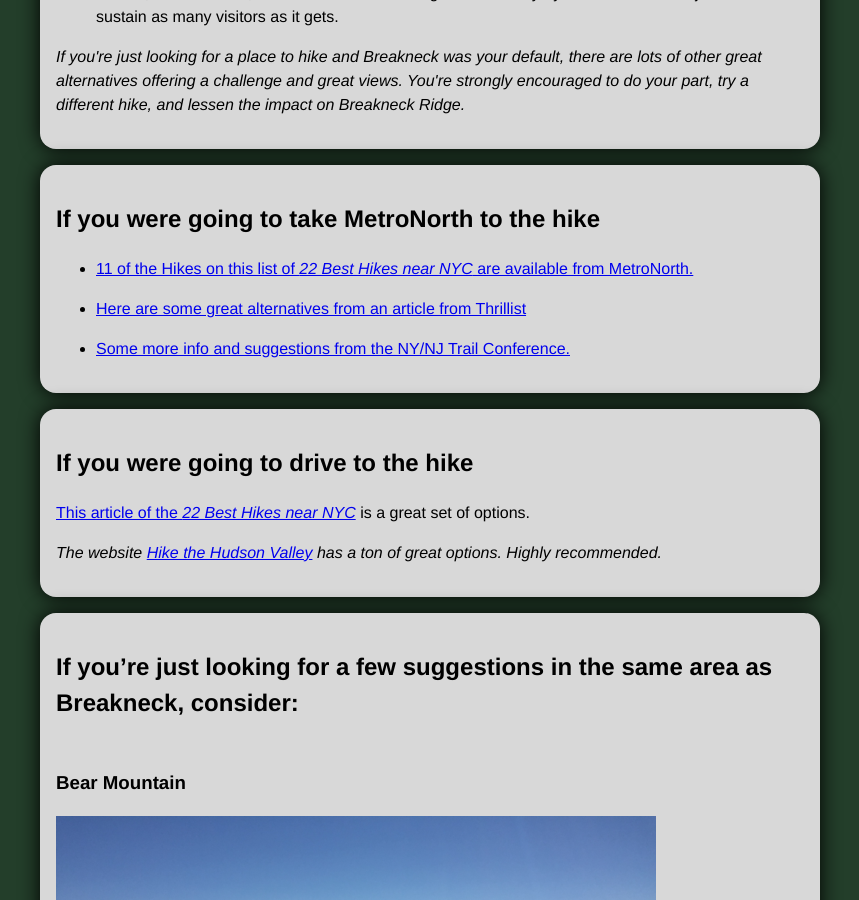
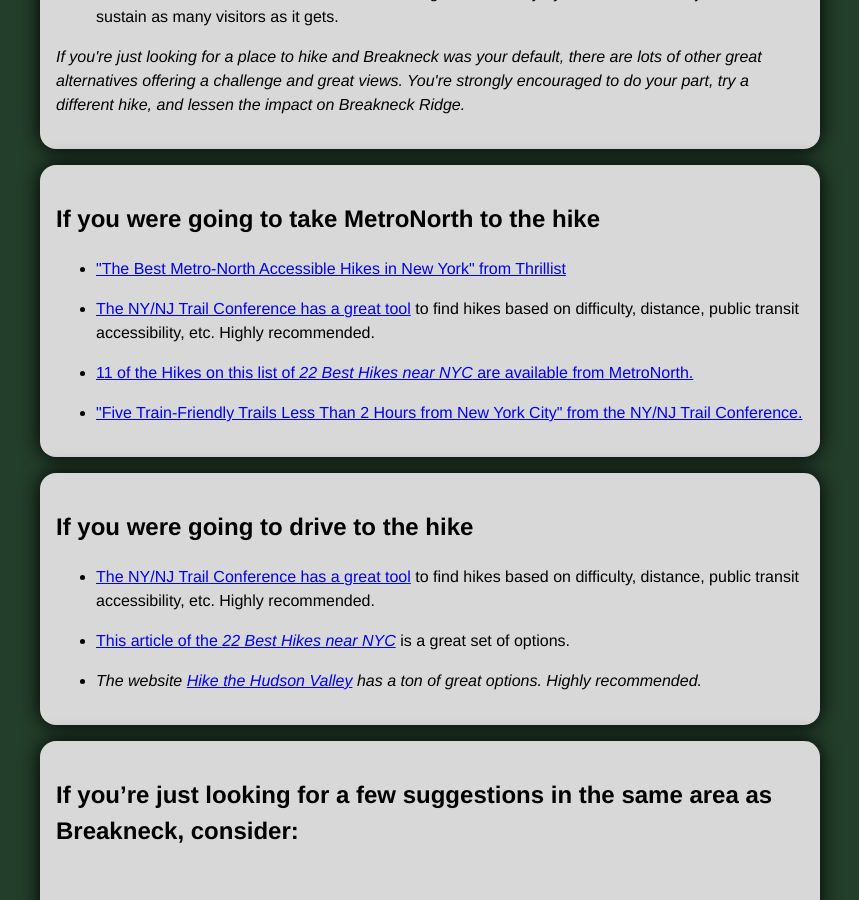
Before and after one commit to breakneckridge/breakneckridge.github.io, a Jekyll site: the page built from index.md, in a window 1280 px wide and 900 px high, scrolled down 868 px. Shown: the whole window, without its empty margins (210-1069 px from the left). Built offline with Jekyll 4.4.1, drawn with Linux system fonts in a browser that asks for light colours.

Commit message:
Add more instructions/alternatives

```diff
--- a/_layouts/home.html
+++ b/_layouts/home.html
@@ -22,16 +22,20 @@ layout: default
   <h2>If you were going to take MetroNorth to the hike</h2>
 
   <ul>
+    <li><a href="https://www.thrillist.com/lifestyle/new-york/best-hikes-in-new-york-using-metro-north">"The Best Metro-North Accessible Hikes in New York" from Thrillist</a></li>
+    <li><a href="https://www.nynjtc.org/hike-finder-map#!/">The NY/NJ Trail Conference has a great tool</a> to find hikes based on difficulty, distance, public transit accessibility, etc. Highly recommended.</li>
     <li><a href="https://www.timeout.com/newyork/things-to-do/the-best-hiking-near-nyc">11 of the Hikes on this list of <i>22 Best Hikes near NYC</i> are available from MetroNorth.</a></li>
-    <li><a href="https://www.thrillist.com/lifestyle/new-york/best-hikes-in-new-york-using-metro-north">Here are some great alternatives from an article from Thrillist</a></li>
-    <li><a href="https://www.nynjtc.org/news/five-trainfriendly-trails-less-2-hours-new-york-city">Some more info and suggestions from the NY/NJ Trail Conference.</a></li>
+    <li><a href="https://www.nynjtc.org/news/five-trainfriendly-trails-less-2-hours-new-york-city">"Five Train-Friendly Trails Less Than 2 Hours from New York City" from the NY/NJ Trail Conference.</a></li>
   </ul>
 </div>
 
 <div class="content-subcontainer">
   <h2>If you were going to drive to the hike</h2>
-  <p><a href="https://www.timeout.com/newyork/things-to-do/the-best-hiking-near-nyc">This article of the <i>22 Best Hikes near NYC</i></a> is a great set of options.</p>
-  <p><em>The website <a href="https://hikethehudsonvalley.com/the-hikes/">Hike the Hudson Valley</a> has a ton of great options.  Highly recommended.</em></p>
+  <ul>
+    <li><a href="https://www.nynjtc.org/hike-finder-map#!/">The NY/NJ Trail Conference has a great tool</a> to find hikes based on difficulty, distance, public transit accessibility, etc. Highly recommended.</li>
+    <li><a href="https://www.timeout.com/newyork/things-to-do/the-best-hiking-near-nyc">This article of the <i>22 Best Hikes near NYC</i></a> is a great set of options.</li>
+    <li><em>The website <a href="https://hikethehudsonvalley.com/the-hikes/">Hike the Hudson Valley</a> has a ton of great options.  Highly recommended.</em></li>
+  </ul>
 </div>
 
 <div class="content-subcontainer">
```
